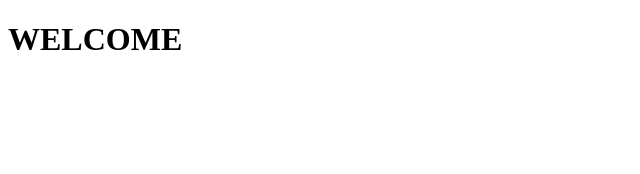
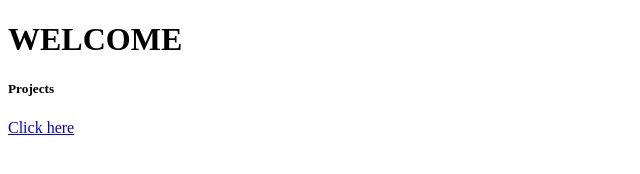
Before and after one commit to Diegodsha/Microverse-collab-3, a plain HTML site: page fcc-test-suite-template-master (1)/fcc-test-suite-template-master/index.html in a window 1280 px wide. Shown: the whole page, without its empty margins (0-640 px from the left). Drawn offline with Linux system fonts and the light colour scheme.

Commit message:
stories 3,4,5

```diff
--- a/fcc-test-suite-template-master (1)/fcc-test-suite-template-master/index.html
+++ b/fcc-test-suite-template-master (1)/fcc-test-suite-template-master/index.html
@@ -11,6 +11,13 @@
       <h1>WELCOME</h1>
     </header>
 
+    <section id="projects">
+      <div class="project-tile">
+        <h5>Projects</h5>
+      </div>
+      <a href="https://github.com/ktscates">Click here</a>
+    </section>
+
     <script src="https://cdn.freecodecamp.org/testable-projects-fcc/v1/bundle.js"></script>
     <script src="js/index.js"></script>
   </body>
```
